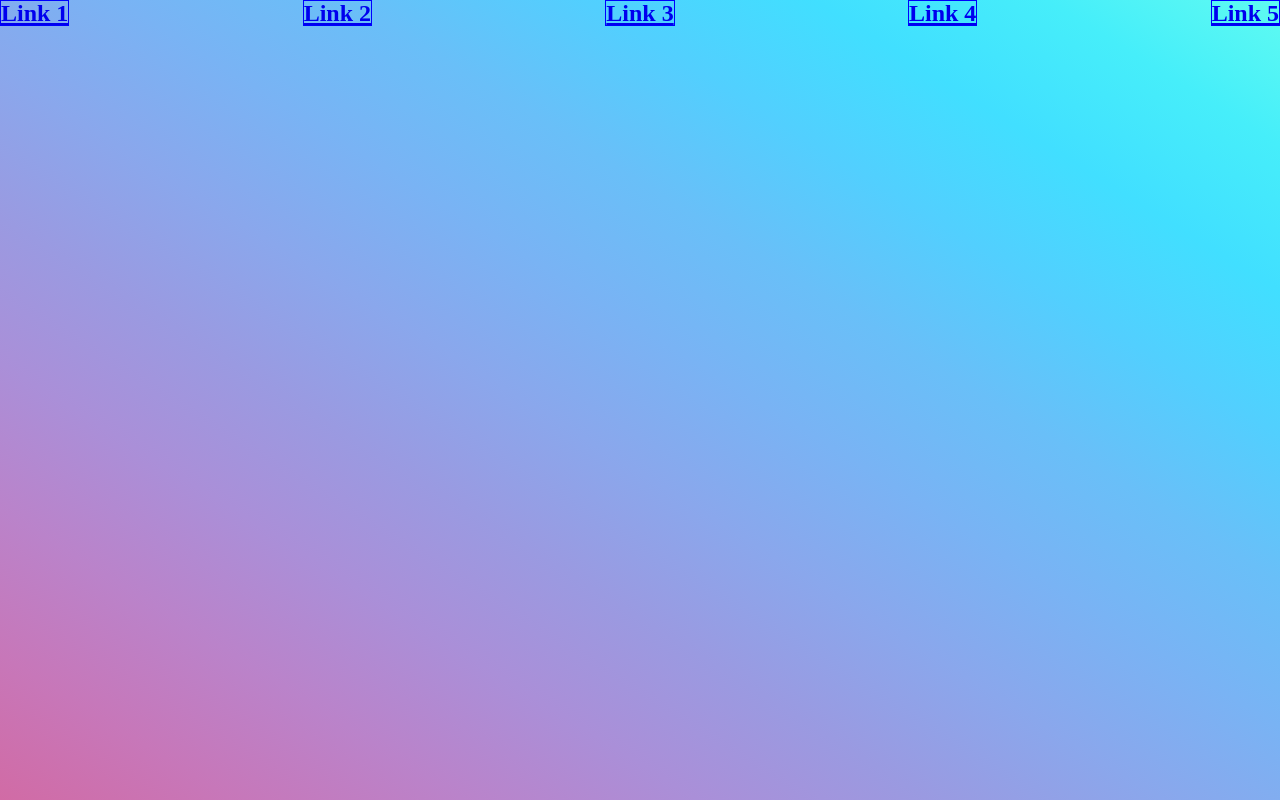
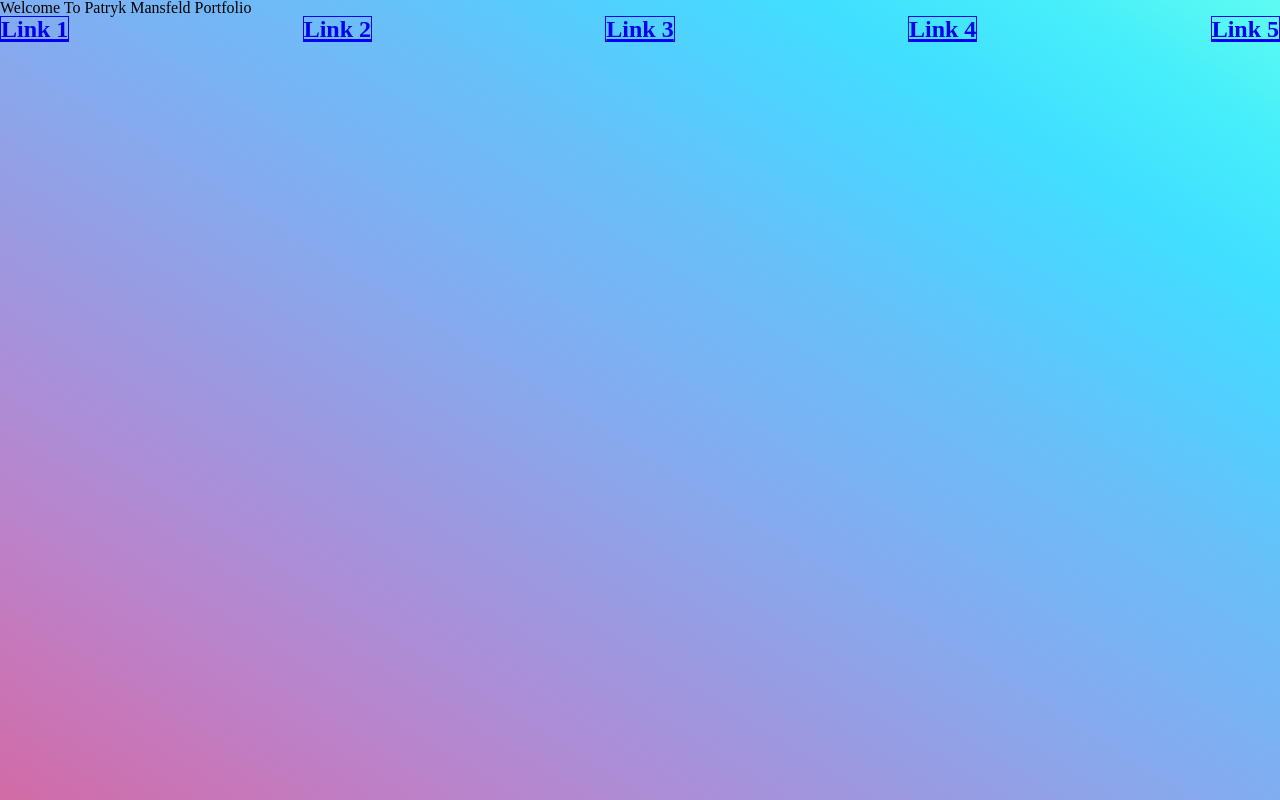
Before and after one commit to PatrykMansfeld/PatrykMansfeld_Portfolio, a React (Vite) app in the folder PatrykMansfeld_Portfolio/: page / in a window 1280 px wide. Built offline with nearby package versions, Linux system fonts and the light colour scheme.

Commit message:
Update WelcomePage.jsx

```diff
--- a/PatrykMansfeld_Portfolio/src/pages/WelcomePage.jsx
+++ b/PatrykMansfeld_Portfolio/src/pages/WelcomePage.jsx
@@ -3,10 +3,8 @@ import Navigation from "../components/Navigation";
 function WelcomePage() {
   return (
     <div>
-      <div className='WelcomePageTopRow'>
-        {/* <div className="OpenToWorkBox">
-          <h1 className="OpenToWorkText">Open to work</h1>
-        </div> */}
+      <div className="WelcomePageTopRow">
+        <h1 className="WelcomeText">Welcome To Patryk Mansfeld Portfolio</h1>
         <Navigation />
       </div>
     </div>
```
